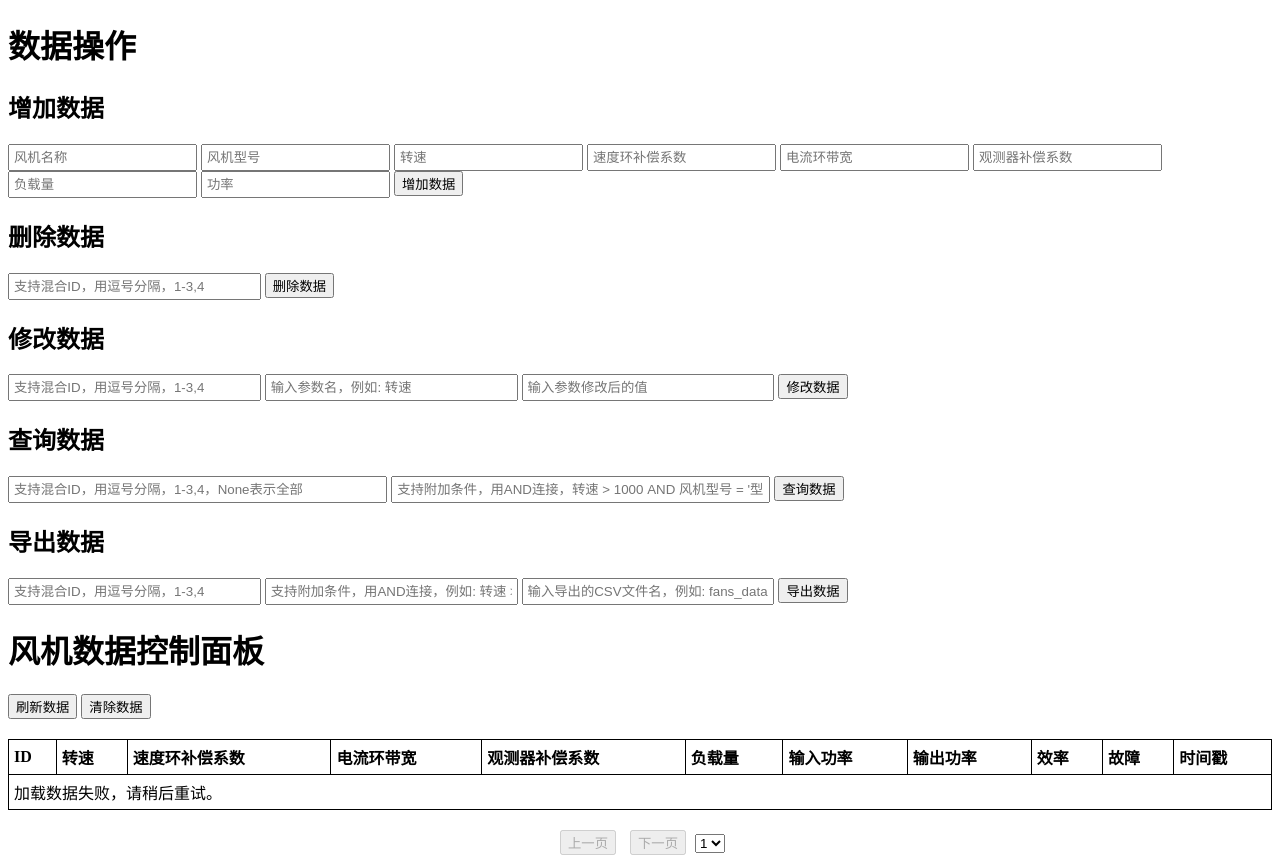
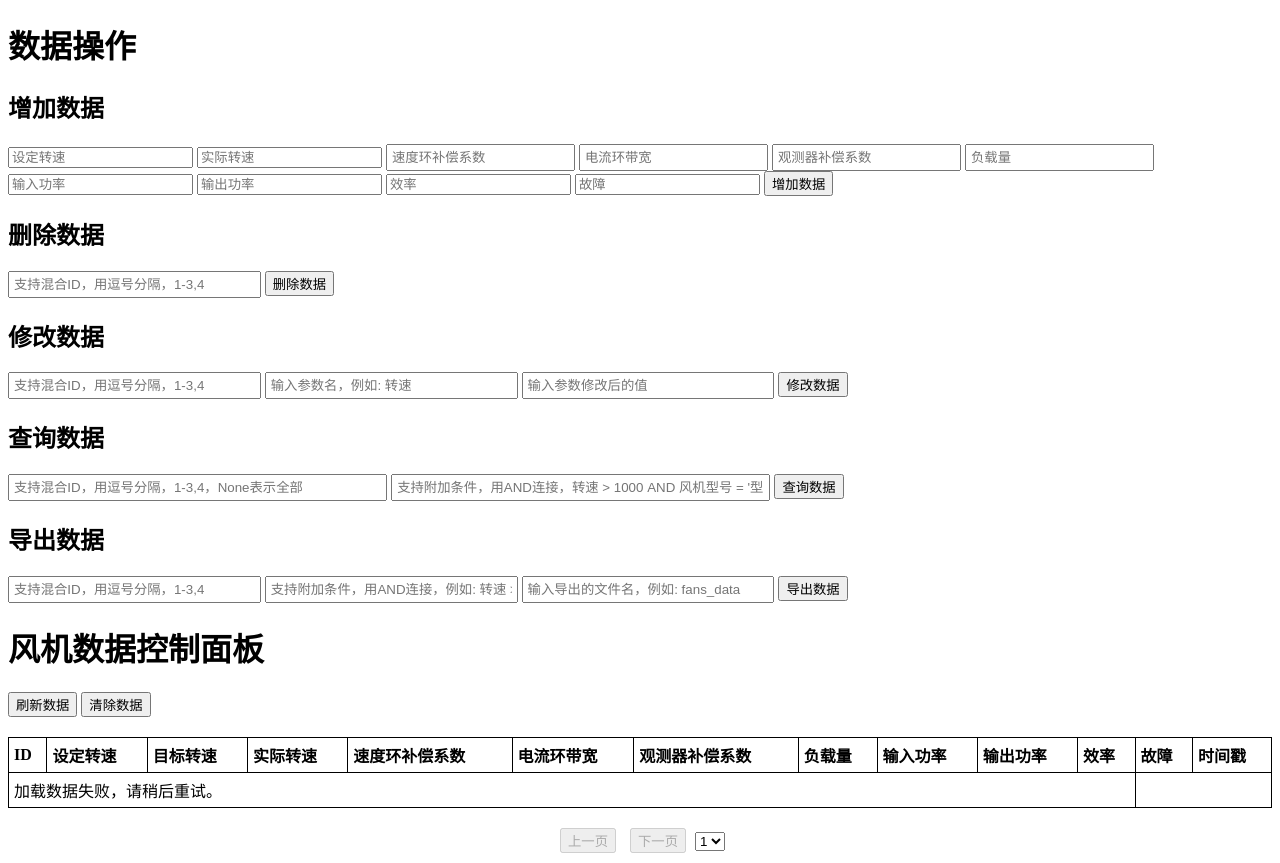
Before and after one commit to Hunter53323/AutomaticDataAcquisitionSystem, a Flask app: page /second in a window 1280 px wide. Run offline with Flask 3, Linux system fonts and the light colour scheme; parts of the project's set-up code (start-up, migrations or seed data) failed here and were passed over.

Commit message:
数据库接口及api更改

```diff
--- a/templates/index_database.html
+++ b/templates/index_database.html
@@ -69,14 +69,18 @@
         <!-- 数据增加表单 -->
         <h2>增加数据</h2>
         <form id="add-data-form">
-            <input type="text" id="fan-name" placeholder="风机名称" >
-            <input type="text" id="fan-model" placeholder="风机型号" >
-            <input type="text" id="rotation-speed" placeholder="转速">
+            <!-- <input type="text" id="fan-name" placeholder="风机名称" >
+            <input type="text" id="fan-model" placeholder="风机型号" > -->
+            <input type="text" id="set-speed" placeholder="设定转速">
+            <input type="text" id="actual-speed" placeholder="实际转速">
             <input type="text" id="speed-compensation" placeholder="速度环补偿系数">
             <input type="text" id="current-bandwidth" placeholder="电流环带宽">
             <input type="text" id="observer-compensation" placeholder="观测器补偿系数">
             <input type="text" id="load" placeholder="负载量">
-            <input type="text" id="power" placeholder="功率">
+            <input type="text" id="input_power" placeholder="输入功率">
+            <input type="text" id="output_power" placeholder="输出功率">
+            <input type="text" id="efficiency" placeholder="效率">
+            <input type="text" id="fault" placeholder="故障">
             <button type="submit">增加数据</button>
         </form>
 
@@ -109,7 +113,7 @@
         <form id="export-data-form">
             <input type="text" id="export-mixed-ids" placeholder="支持混合ID，用逗号分隔，1-3,4">
             <input type="text" id="export-additional-conditions" placeholder="支持附加条件，用AND连接，例如: 转速 > 1000 AND 风机型号 = '型号A'">
-            <input type="text" id="export-filename" placeholder="输入导出的CSV文件名，例如: fans_data.csv">
+            <input type="text" id="export-filename" placeholder="输入导出的文件名，例如: fans_data">
             <button type="submit">导出数据</button>
         </form>
     </div>
@@ -125,7 +129,9 @@
                     <th>ID</th>
                     <!-- <th>风机名称</th>
                     <th>风机型号</th> -->
-                    <th>转速</th>
+                    <th>设定转速</th>
+                    <th>目标转速</th>
+                    <th>实际转速</th>
                     <th>速度环补偿系数</th>
                     <th>电流环带宽</th>
                     <th>观测器补偿系数</th>
@@ -269,9 +275,15 @@
 
                 // 将获取的数据插入到表格中
                 $.each(data, function(index, row) {
+                    tbody.append(showData(row));
+                });
+            }
+
+            function showData(row) {
                 // 转换时间戳为可读格式
-                    var timestamp = new Date(row[9]).toLocaleString();
-                    tbody.append(
+                var timestamp = new Date(row[12]).getTime() + (new Date().getTimezoneOffset() * 60000);
+                var localtime = new Date(timestamp).toLocaleString();
+                return (
                     '<tr>' +
                     '<td>' + row[0] + '</td>' +
                     '<td>' + row[1] + '</td>' +
@@ -283,10 +295,11 @@
                     '<td>' + row[7] + '</td>' +
                     '<td>' + row[8] + '</td>' +
                     '<td>' + row[9] + '</td>' +
-                        '<td>' + timestamp + '</td>' +
+                    '<td>' + row[10] + '</td>' +
+                    '<td>' + row[11] + '</td>' +
+                    '<td>' + localtime + '</td>' +
                     '</tr>'
                 );
-                });
             }
 
 
@@ -313,23 +326,7 @@
 
                 // 将获取的数据插入到表格中
                 $.each(data, function(index, row) {
-                    // 转换时间戳为可读格式
-                    var timestamp = new Date(row[9]).toLocaleString();
-                    tbody.append(
-                        '<tr>' +
-                        '<td>' + row[0] + '</td>' +
-                        '<td>' + row[1] + '</td>' +
-                        '<td>' + row[2] + '</td>' +
-                        '<td>' + row[3] + '</td>' +
-                        '<td>' + row[4] + '</td>' +
-                        '<td>' + row[5] + '</td>' +
-                        '<td>' + row[6] + '</td>' +
-                        '<td>' + row[7] + '</td>' +
-                        '<td>' + row[8] + '</td>' +
-                        '<td>' + row[9] + '</td>' +
-                        '<td>' + timestamp + '</td>' +
-                        '</tr>'
-                    );
+                    tbody.append(showData(row));
                 });
             }
 
@@ -365,14 +362,18 @@
         $('#add-data-form').submit(function(event) {
             event.preventDefault();
             var data = {
-                '风机名称': $('#fan-name').val() ,
-                '风机型号': $('#fan-model').val() ,
-                '转速': $('#rotation-speed').val() ,
+                // '风机名称': $('#fan-name').val() ,
+                // '风机型号': $('#fan-model').val() ,
+                '设定转速': $('#set-speed').val() ,
+                '实际转速': $('#actual-speed').val() ,
                 '速度环补偿系数': $('#speed-compensation').val() ,
                 '电流环带宽': $('#current-bandwidth').val() ,
                 '观测器补偿系数': $('#observer-compensation').val() ,
                 '负载量': $('#load').val() ,
-                '功率': $('#power').val()
+                '输入功率': $('#input_power').val() ,
+                '输出功率': $('#output_power').val() ,
+                '效率': $('#efficiency').val() ,
+                '故障': $('#fault').val()
             };
 
             $.ajax({
@@ -516,9 +517,9 @@
                 url: '/db/export',
                 type: 'GET',
                 data: {
+                    filename: filename, // 指定导出的CSV文件名
                     ids_input: ids_export.join(','), // 确保这里将数组转换为字符串
                     additional_conditions: additionalConditions, // 将附加条件作为查询参数
-                    filename: filename // 指定导出的CSV文件名
                 },
                 dataType: 'json',
                 success: function(response) {
```
Also changed, not shown: application/database/dbapi.py (+13 -8 lines), core/database/mysql_base.py (+51 -25 lines). Lines whose indentation alone changed are shown as unchanged.
